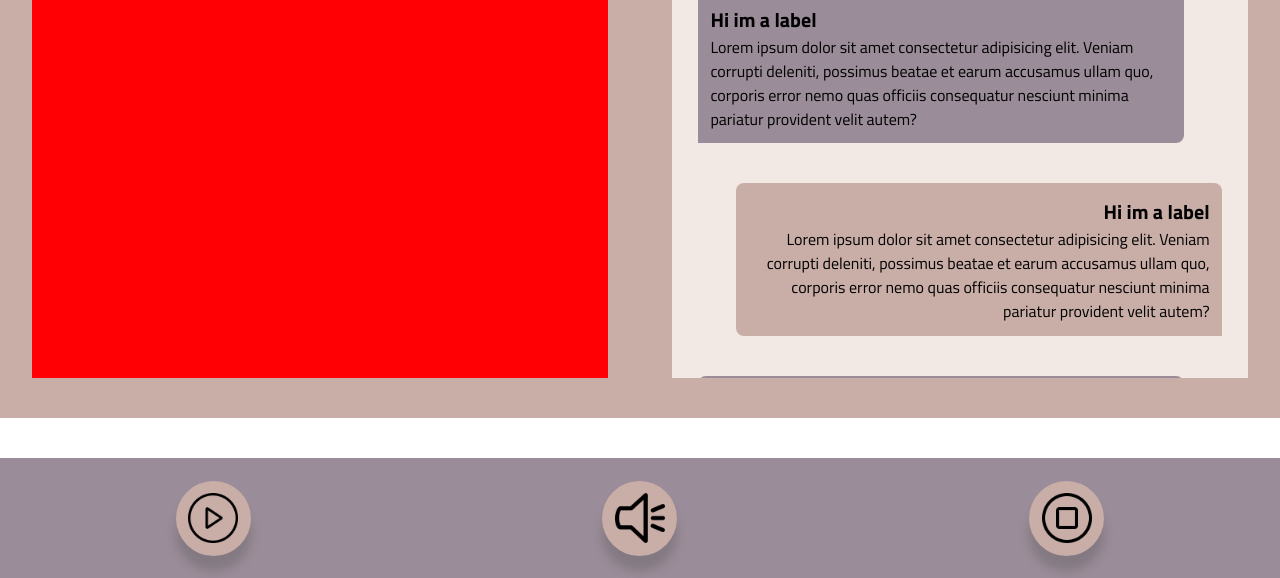
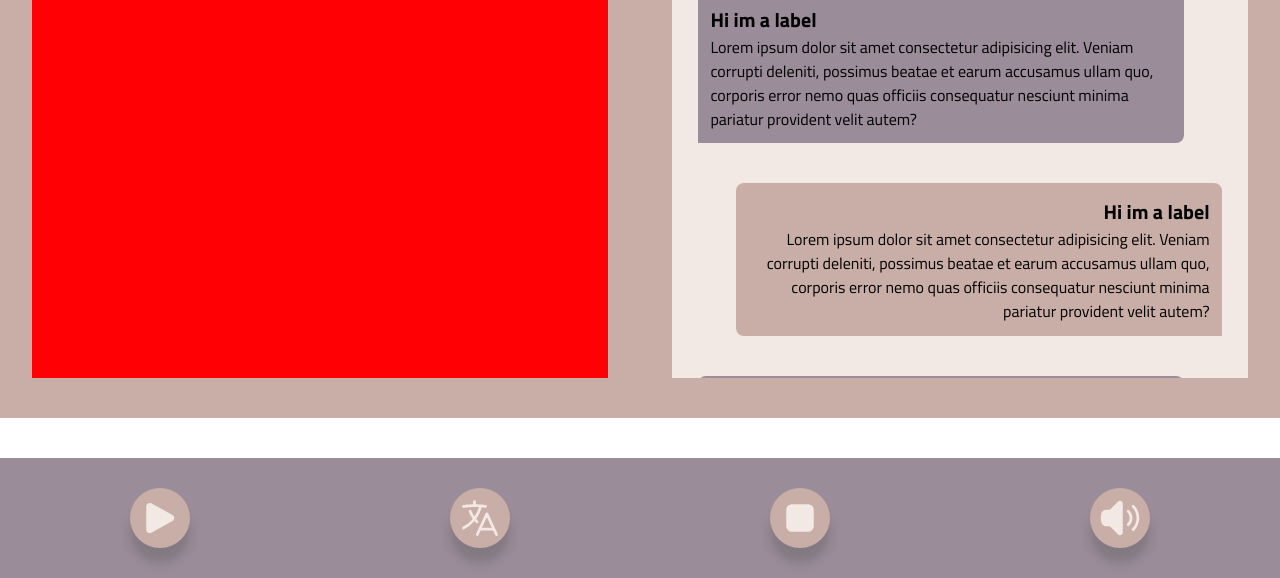
Before and after one commit to JahuanFortes/TLE2, a website: page app/main.html in a window 1280 px wide. Shown: the part 142-720 px from the top of the page. Drawn offline with Linux system fonts and the light colour scheme.

Commit message:
7th commit:
Added:
Translate button on the homepage

Changed:
Icons to SVG's instead of images

```diff
--- a/app/css/style.css
+++ b/app/css/style.css
@@ -115,8 +115,8 @@
         border-color: transparent;
         box-shadow: 0px 15px 10px 0px rgba(78, 78, 78, 0.3);
         border-radius: 50%;
-        width: 75px;
-        height: 75px;
+        width: 60px;
+        height: 60px;
     }
 
     .slider-button{
--- a/app/main.html
+++ b/app/main.html
@@ -79,9 +79,30 @@
             </div>
 
             <div class="button-container flex-center">
-                <button class="button-round flex-center"><img class="icon" src="./pic/play_3024584.png" alt="Knop: Neem op"></button>
-                <button class="button-round flex-center"><img class="icon" src="./pic/speaker_170171.png" alt="Knop: Spreek de laatste vertaling uit"></button>
-                <button class="button-round flex-center"><img class="icon"src="./pic/stop_443018.png" alt="Knop: Stop met opnemen"></button>
+                <button class="button-round flex-center">
+                    <svg xmlns="http://www.w3.org/2000/svg" viewBox="0 0 24 24" fill="currentColor" class="size-6 icon flex-center">
+                        <path fill-rule="evenodd" d="M4.5 5.653c0-1.427 1.529-2.33 2.779-1.643l11.54 6.347c1.295.712 1.295 2.573 0 3.286L7.28 19.99c-1.25.687-2.779-.217-2.779-1.643V5.653Z" clip-rule="evenodd" />
+                    </svg>
+                </button>
+
+                <button class="button-round flex-center">
+                    <svg xmlns="http://www.w3.org/2000/svg" viewBox="0 0 24 24" fill="currentColor" class="size-6 icon">
+                    <path fill-rule="evenodd" d="M9 2.25a.75.75 0 0 1 .75.75v1.506a49.384 49.384 0 0 1 5.343.371.75.75 0 1 1-.186 1.489c-.66-.083-1.323-.151-1.99-.206a18.67 18.67 0 0 1-2.97 6.323c.318.384.65.753 1 1.107a.75.75 0 0 1-1.07 1.052A18.902 18.902 0 0 1 9 13.687a18.823 18.823 0 0 1-5.656 4.482.75.75 0 0 1-.688-1.333 17.323 17.323 0 0 0 5.396-4.353A18.72 18.72 0 0 1 5.89 8.598a.75.75 0 0 1 1.388-.568A17.21 17.21 0 0 0 9 11.224a17.168 17.168 0 0 0 2.391-5.165 48.04 48.04 0 0 0-8.298.307.75.75 0 0 1-.186-1.489 49.159 49.159 0 0 1 5.343-.371V3A.75.75 0 0 1 9 2.25ZM15.75 9a.75.75 0 0 1 .68.433l5.25 11.25a.75.75 0 1 1-1.36.634l-1.198-2.567h-6.744l-1.198 2.567a.75.75 0 0 1-1.36-.634l5.25-11.25A.75.75 0 0 1 15.75 9Zm-2.672 8.25h5.344l-2.672-5.726-2.672 5.726Z" clip-rule="evenodd" />
+                    </svg>
+                </button>
+
+
+                <button class="button-round flex-center">
+                    <svg xmlns="http://www.w3.org/2000/svg" viewBox="0 0 24 24" fill="currentColor" class="size-6 icon">
+                        <path fill-rule="evenodd" d="M4.5 7.5a3 3 0 0 1 3-3h9a3 3 0 0 1 3 3v9a3 3 0 0 1-3 3h-9a3 3 0 0 1-3-3v-9Z" clip-rule="evenodd" />
+                    </svg>
+                </button>
+                <button class="button-round flex-center">
+                    <svg xmlns="http://www.w3.org/2000/svg" viewBox="0 0 24 24" fill="currentColor" class="size-6">
+                        <path d="M13.5 4.06c0-1.336-1.616-2.005-2.56-1.06l-4.5 4.5H4.508c-1.141 0-2.318.664-2.66 1.905A9.76 9.76 0 0 0 1.5 12c0 .898.121 1.768.35 2.595.341 1.24 1.518 1.905 2.659 1.905h1.93l4.5 4.5c.945.945 2.561.276 2.561-1.06V4.06ZM18.584 5.106a.75.75 0 0 1 1.06 0c3.808 3.807 3.808 9.98 0 13.788a.75.75 0 0 1-1.06-1.06 8.25 8.25 0 0 0 0-11.668.75.75 0 0 1 0-1.06Z"/>
+                        <path d="M15.932 7.757a.75.75 0 0 1 1.061 0 6 6 0 0 1 0 8.486.75.75 0 0 1-1.06-1.061 4.5 4.5 0 0 0 0-6.364.75.75 0 0 1 0-1.06Z" />
+                    </svg>
+                </button>
             </div>
         </section>
     </main>
```
